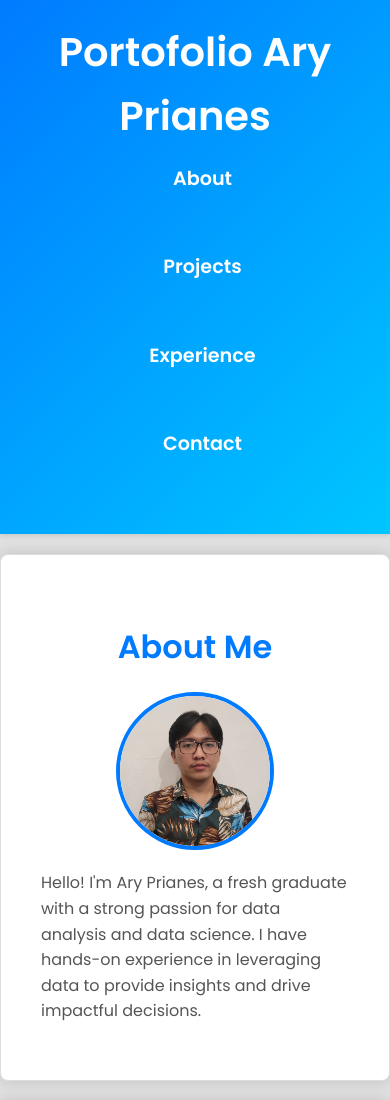
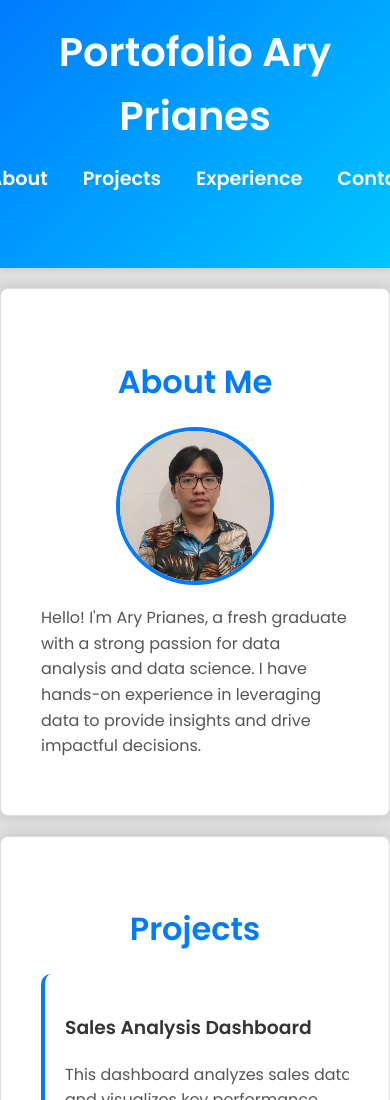
Before and after one commit to arypr/portoweb, a plain HTML site: page index.html in a window 390 px wide. Shown: the top 1100 px of the page. Drawn offline with nearby package versions, Linux system fonts and the light colour scheme.

Commit message:
Update design.css

```diff
--- a/design.css
+++ b/design.css
@@ -1,8 +1,8 @@
 @media (max-width: 768px) {
     nav ul {
-        flex-direction: column; /* Menyusun menu secara vertikal */
-        align-items: center; /* Memusatkan item menu */
-        gap: 7px; /* Jarak antar item menu */
+        flex-direction: row; /* Menyusun menu secara horizontal */
+        justify-content: center; /* Memusatkan item menu */
+        gap: 10px; /* Jarak antar item menu */
     }
 
     /* Menyesuaikan ukuran teks jika perlu */
```
